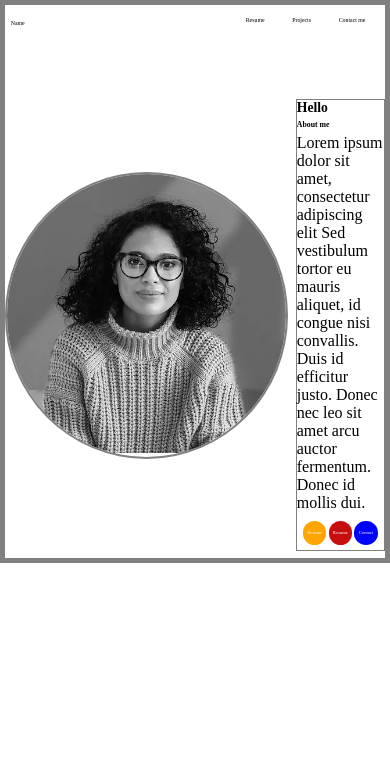
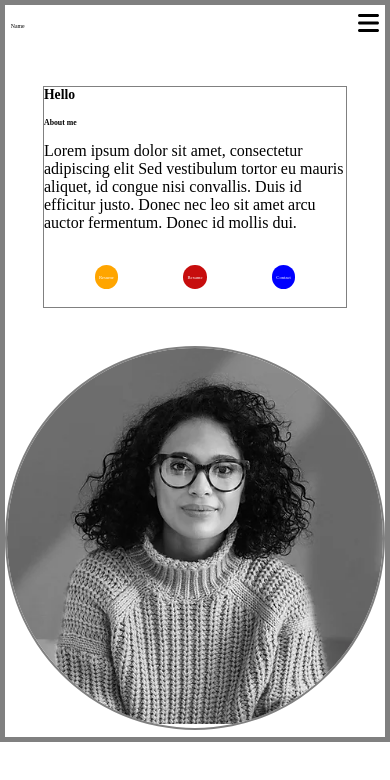
Before and after one commit to NagIbrahim/A-Profile, a React (Create React App) app: page /home in a window 390 px wide. Shown: the top 780 px of the page. Built offline with nearby package versions, Linux system fonts and the light colour scheme.

Commit message:
add media query

```diff
--- a/package.json
+++ b/package.json
@@ -4,13 +4,15 @@
   "private": true,
   "dependencies": {
     "@fortawesome/fontawesome-free": "^6.5.1",
+    "@fortawesome/free-solid-svg-icons": "^6.5.1",
+    "@fortawesome/react-fontawesome": "^0.2.0",
     "@testing-library/jest-dom": "^5.17.0",
     "@testing-library/react": "^13.4.0",
     "@testing-library/user-event": "^13.5.0",
     "react": "^18.2.0",
     "react-dom": "^18.2.0",
     "react-router-dom": "^6.22.3",
-    "react-scripts": "^3.0.1",
+    "react-scripts": "^5.0.1",
     "web-vitals": "^2.1.4"
   },
   "scripts": {
--- a/src/App.js
+++ b/src/App.js
@@ -4,7 +4,7 @@ import Home from "./components/Home";
 import Resume from "./components/Resume";
 import Projects from "./components/Projects";
 import Message from "./components/Message.js";
-import Header from "./components/Header.js";
+import NavBar from "./components/NavBar.js";
 
 
 import  './app.css';
@@ -14,7 +14,7 @@ function App() {
 
       <Router>
       <div  className="app">
-      <Header/>
+      <NavBar/>
         <Routes>
           <Route path="/home" element={<Home />} />
           <Route path="/resume" element={<Resume />} />
--- a/src/components/Header.js
+++ b/src/components/NavBar.js
@@ -1,11 +1,11 @@
 import React from 'react'
-/*import { FontAwesomeIcon } from '@fortawesome/react-fontawesome';
-import { faBars } from '@fortawesome/free-solid-svg-icons';*/
+import { FontAwesomeIcon } from '@fortawesome/react-fontawesome';
+import { faBars } from '@fortawesome/free-solid-svg-icons';
 import { Link } from "react-router-dom"
 
-import "./header.css"
+import "./navbar.css"
 
-export function Header() {
+export function NavBar() {
 
   return (
       <div id='header'>
@@ -32,10 +32,10 @@ export function Header() {
 
              </Link>
           </div>
-         {/* <FontAwesomeIcon id="hamburger-menu" icon={faBars} />*/}
+          <FontAwesomeIcon id="hamburger-menu" icon={faBars} />
 
       </div>
   )
 }
 
- export default Header
+ export default NavBar
--- a/src/components/banner.css
+++ b/src/components/banner.css
@@ -101,9 +101,14 @@
         color: black; /* Change text color to black on hover */
       }
 
-      @media only screen and (max-width: 370px) {
+      @media only screen and (max-width:768px) {
         .about {
             flex-direction: column-reverse;
         }
 
+        .about-right{
+          width:80%;
+          margin:10% 0 0 0;
+        }
+
     }
--- a/src/components/header.css
+++ b/src/components/navbar.css
@@ -9,6 +9,10 @@
 }
 
 
+#hamburger-menu {
+    display:none; /* Show hamburger menu */
+
+}
 #header a{
     font-size:1.5vw;
     color:black;
@@ -35,7 +39,7 @@
     color: rgb(233, 186, 186);
 }
 
-@media only screen and (max-width: 370px) {
+@media only screen and (max-width:768px) {
     #h-right {
         display: none; /* Hide the right section on mobile */
     }
--- a/src/index.css
+++ b/src/index.css
@@ -1,4 +1,4 @@
-/*@import '@fortawesome/fontawesome-free/css/all.css';*/
+@import '@fortawesome/fontawesome-free/css/all.css';
 
 *{
   margin: 0;
```
Also changed, not shown: 1 other file (tests, documents, lock files or other folders).
